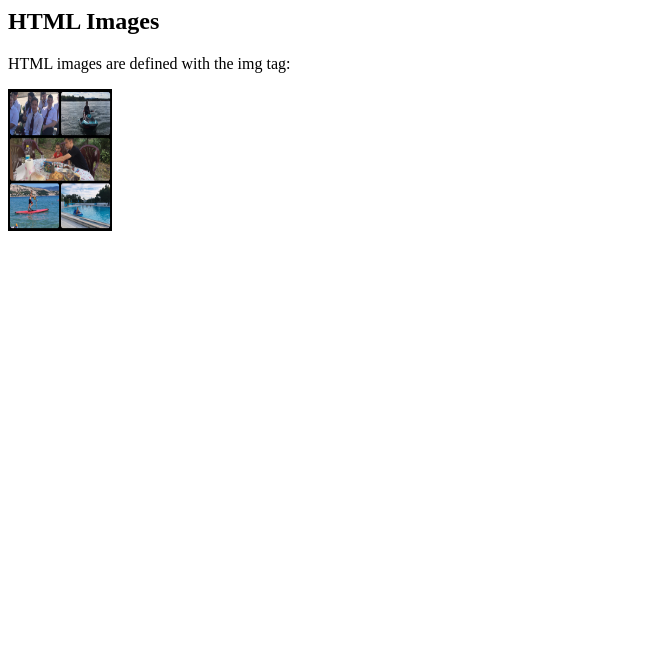
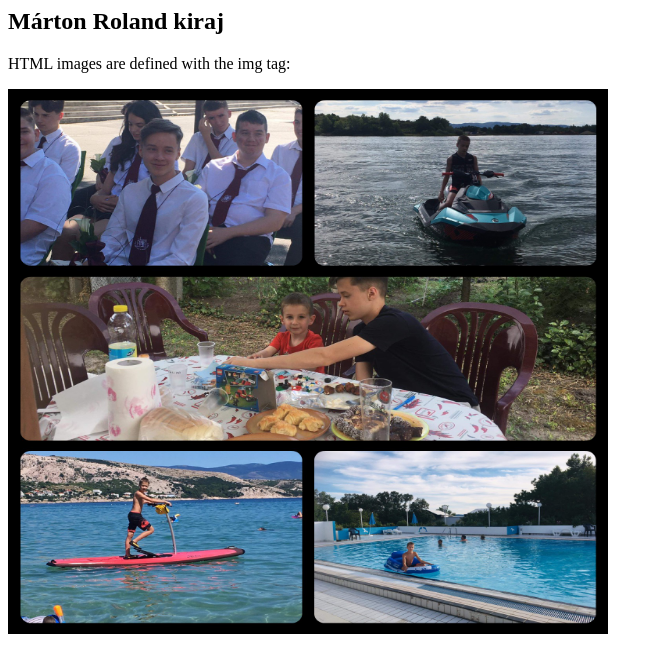
Before and after one commit to blaze299/agenorfiam, a plain HTML site: page index.html in a window 1280 px wide. Shown: the whole page, without its empty margins (0-663 px from the left). Drawn offline with Linux system fonts and the light colour scheme.

Commit message:
Update index.html

```diff
--- a/index.html
+++ b/index.html
@@ -1,11 +1,11 @@
 <html>
 <body>
 
-<h2>HTML Images</h2>
+<h2>Márton Roland kiraj</h2>
 <p>HTML images are defined with the img tag:</p>
 
 <img src="https://blaze299.github.io/agenorfiam/FC7135A0-AD84-4D26-BA49-9F83425702F6.jpeg
-" alt="W3Schools.com" width="104" height="142">
+" alt="W3Schools.com" width="600" height="545">
 
 </body>
 </html>
```
